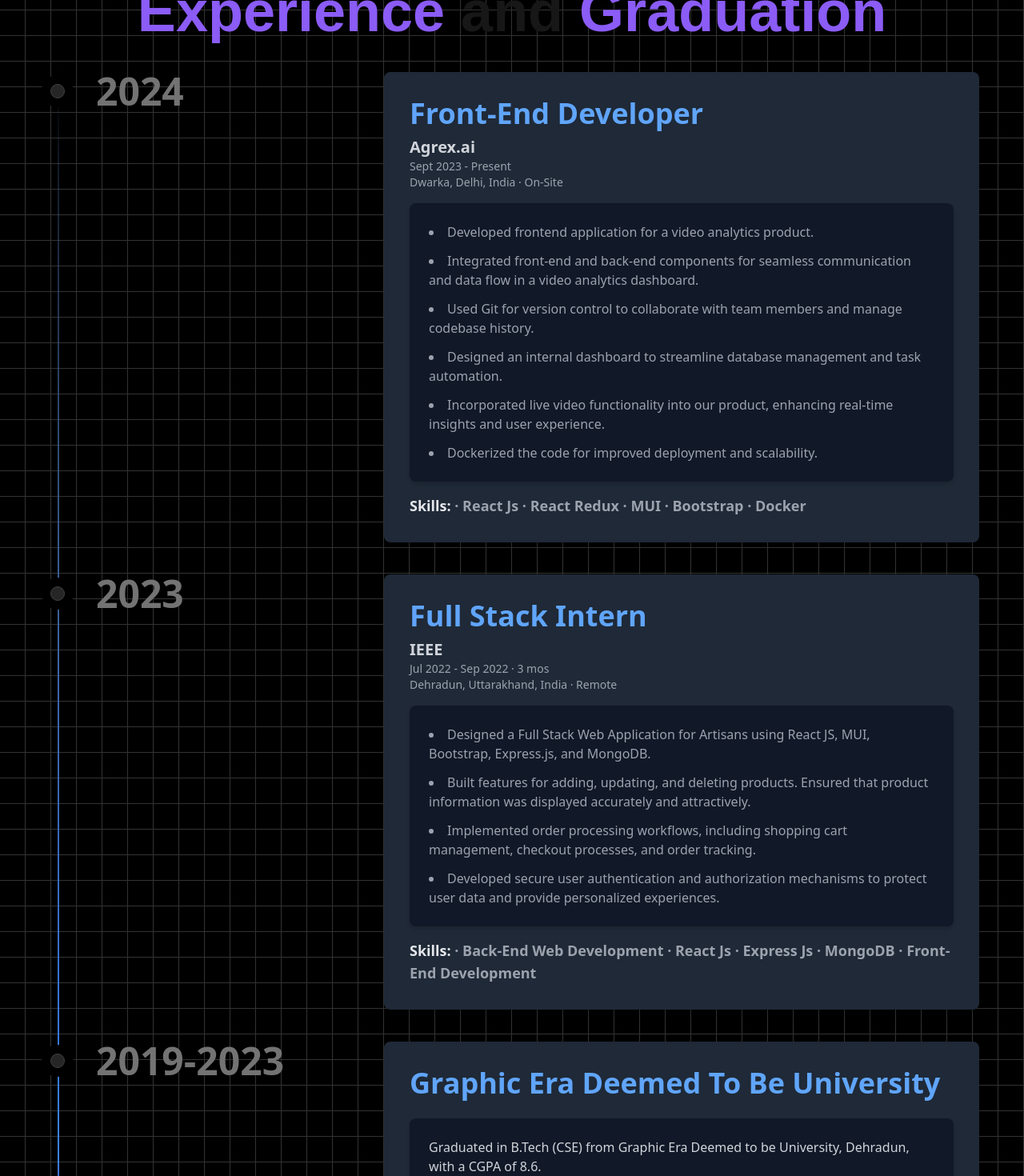
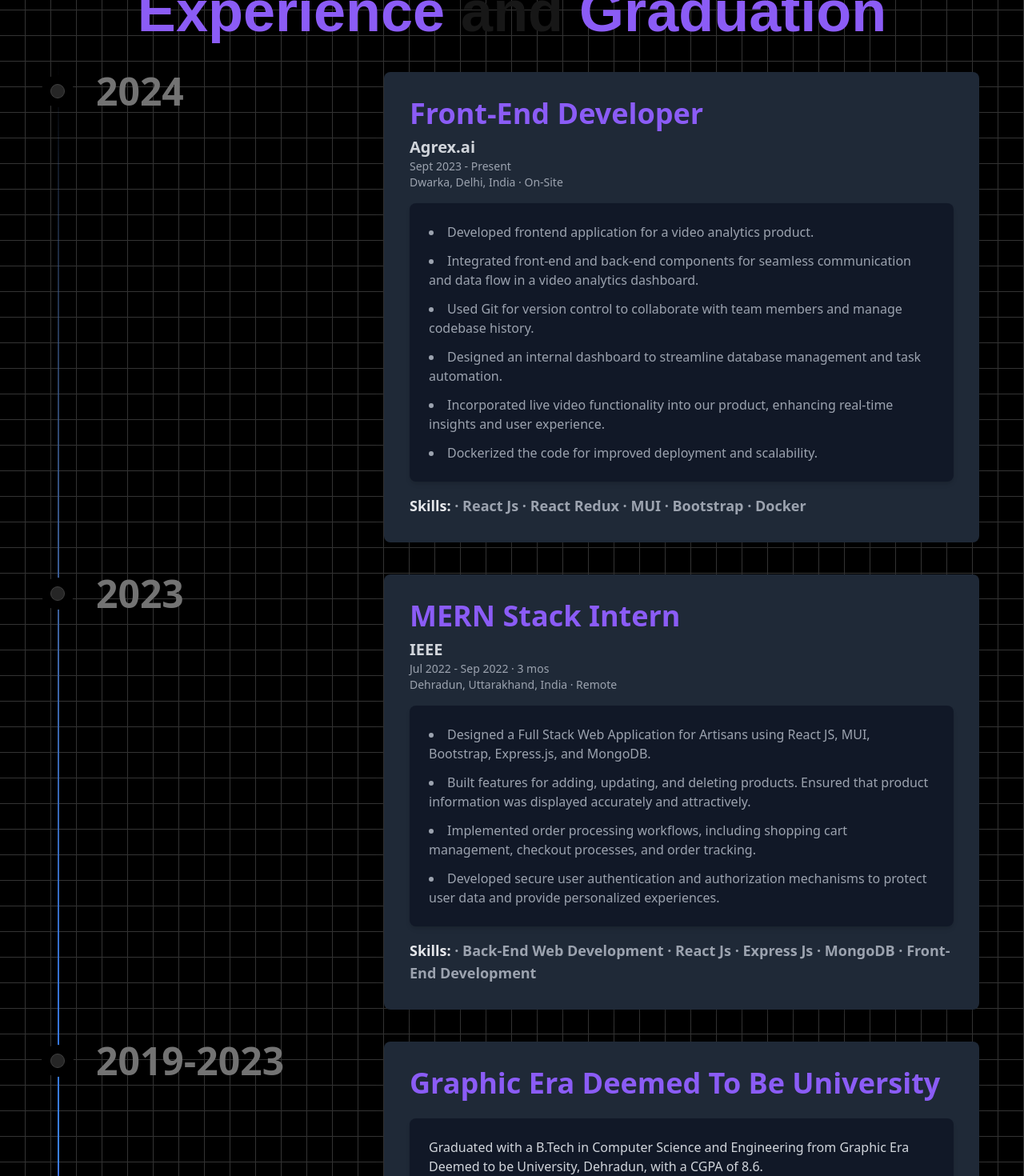
Before and after one commit to MukulDhiman03/next_portfolio, a Next.js app: page / in a window 1280 px wide. Shown: the part 1780-3250 px from the top of the page at 80% size. Built offline with nearby package versions, Linux system fonts and the light colour scheme.

Commit message:
Change in Experience and Graduation

```diff
--- a/src/app/components/experience/Experience.tsx
+++ b/src/app/components/experience/Experience.tsx
@@ -5,7 +5,7 @@
         title: "2024",
         content: (
             <div className="bg-gray-800 p-4 sm:p-6 md:p-8 rounded-lg shadow-lg">
-                <div className="text-2xl sm:text-3xl md:text-4xl font-bold text-blue-400">
+                <div className="text-2xl sm:text-3xl md:text-4xl font-bold text-violet-500">
                     Front-End Developer
                 </div>
                 <div className="text-gray-300 mt-2">
@@ -37,8 +37,8 @@
         title: "2023",
         content: (
             <div className="bg-gray-800 p-4 sm:p-6 md:p-8 rounded-lg shadow-lg">
-                <div className="text-2xl sm:text-3xl md:text-4xl font-bold text-blue-400">
-                    Full Stack Intern
+                <div className="text-2xl sm:text-3xl md:text-4xl font-bold text-violet-500">
+                    MERN Stack Intern
                 </div>
                 <div className="text-gray-300 mt-2">
                     <p className="text-xl font-semibold">IEEE</p>
@@ -66,12 +66,12 @@
         title: "2019-2023",
         content: (
             <div className="bg-gray-800 p-4 sm:p-6 md:p-8 rounded-lg shadow-lg">
-                <h1 className="text-2xl sm:text-3xl md:text-4xl font-bold text-blue-400 mb-4 sm:mb-5 md:mb-6">
+                <h1 className="text-2xl sm:text-3xl md:text-4xl font-bold text-violet-500 mb-4 sm:mb-5 md:mb-6">
                     Graphic Era Deemed To Be University
                 </h1>
                 <div className="bg-gray-900 p-4 sm:p-5 md:p-6 rounded-lg shadow-md">
                     <h1 className="text-gray-300">
-                        Graduated in B.Tech (CSE) from Graphic Era Deemed to be University, Dehradun, with a CGPA of 8.6.
+                        Graduated with a B.Tech in Computer Science and Engineering from Graphic Era Deemed to be University, Dehradun, with a CGPA of 8.6.
                     </h1>
                 </div>
             </div>
```
